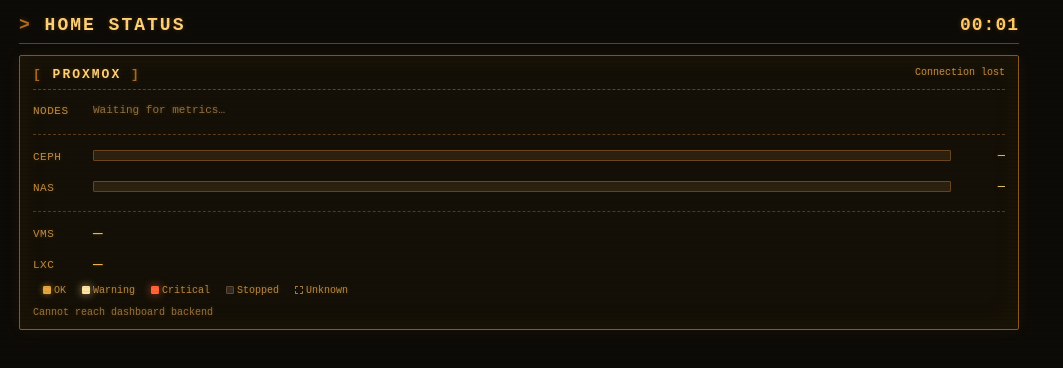
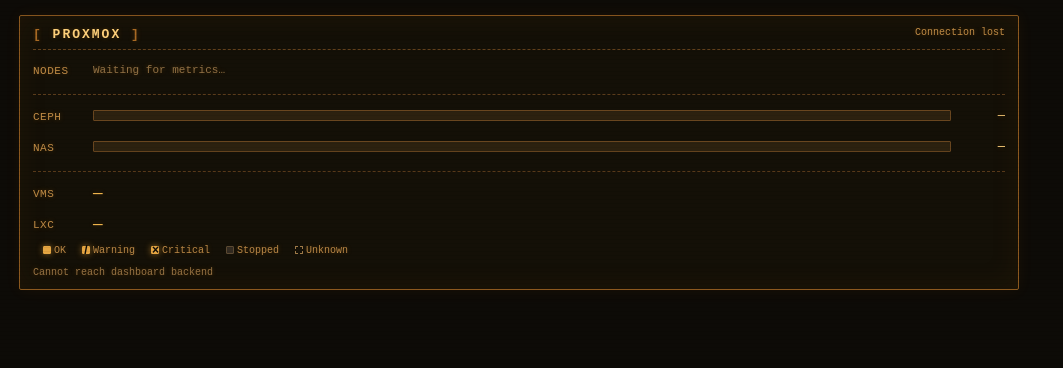
Before and after one commit to nesle/ipad-dashboard, a plain HTML site: page app/static/index.html in a window 1280 px wide. Shown: the whole page, without its empty margins (0-1063 px from the left). Drawn offline with Linux system fonts and the light colour scheme; no server answers.

Commit message:
Use slash and cross alert markers, smooth bars, and remove redundant clock

```diff
--- a/app/static/index.html
+++ b/app/static/index.html
@@ -41,32 +41,6 @@
         transparent 3px,
         rgba(0, 0, 0, .55) 4px
       );
-    }
-
-    .top {
-      overflow: hidden;
-      max-width: 1000px;
-      margin-bottom: 11px;
-      padding-bottom: 8px;
-      border-bottom: 1px solid #6d451c;
-    }
-
-    .title {
-      float: left;
-      font-size: 18px;
-      font-weight: bold;
-      letter-spacing: 2px;
-      color: #ffd17b;
-    }
-
-    .title:before { content: "> "; color: #ae6c24; }
-
-    .clock {
-      float: right;
-      color: #ffca69;
-      font-size: 18px;
-      font-weight: bold;
-      letter-spacing: 1px;
     }
 
     .panel {
@@ -160,25 +134,40 @@
       border: 1px solid currentColor;
       border-radius: 1px;
       vertical-align: middle;
+      position: relative;
     }
 
-    /* Preserve five distinct states within the warm monochrome palette. */
+    /* Shape carries the alert state, even on a low-contrast display. */
+    .warning:after,
+    .critical:after {
+      position: absolute;
+      top: -3px;
+      left: 0;
+      width: 100%;
+      color: #0d0b07;
+      font-family: Arial, sans-serif;
+      font-size: 12px;
+      font-weight: bold;
+      line-height: 13px;
+      text-align: center;
+      text-shadow: none;
+    }
+
+    .warning:after { content: "/"; }
+    .critical:after { content: "×"; }
+
+    /* The same amber phosphor for active dots; symbols distinguish alerts. */
     .healthy {
       color: #e6a642;
       background: #e6a642;
       box-shadow: 0 0 6px rgba(245, 173, 56, .55);
     }
 
-    .warning {
-      color: #ffe3a2;
-      background: #ffe3a2;
-      box-shadow: 0 0 8px rgba(255, 227, 162, .7);
-    }
-
+    .warning,
     .critical {
-      color: #ff643b;
-      background: #ff643b;
-      box-shadow: 0 0 8px rgba(255, 100, 59, .7);
+      color: #e6a642;
+      background: #e6a642;
+      box-shadow: 0 0 6px rgba(245, 173, 56, .55);
     }
 
     .stopped {
@@ -226,13 +215,7 @@
     .fill {
       width: 0;
       height: 100%;
-      background: repeating-linear-gradient(
-        to right,
-        #c7852b 0,
-        #c7852b 6px,
-        #7d501e 6px,
-        #7d501e 8px
-      );
+      background: #c7852b;
     }
 
     .percent {
@@ -281,11 +264,6 @@
   </style>
 </head>
 <body>
-  <div class="top">
-    <div class="title">HOME STATUS</div>
-    <div class="clock" id="clock">--:--</div>
-  </div>
-
   <div class="panel">
     <div class="head">
       <strong>PROXMOX</strong>
@@ -376,13 +354,6 @@
 
       function formatPercent(value) {
         return typeof value === 'number' ? Math.round(value) + '%' : '—';
-      }
-
-      function updateClock() {
-        var now = new Date();
-        var hours = ('0' + now.getHours()).slice(-2);
-        var minutes = ('0' + now.getMinutes()).slice(-2);
-        setHtml('clock', hours + ':' + minutes);
       }
 
       function renderDot(guest) {
@@ -476,8 +447,6 @@
         request.send(null);
       }
 
-      updateClock();
-      setInterval(updateClock, 1000);
       loadStatus();
       setInterval(loadStatus, REFRESH_MS);
     }());
```
